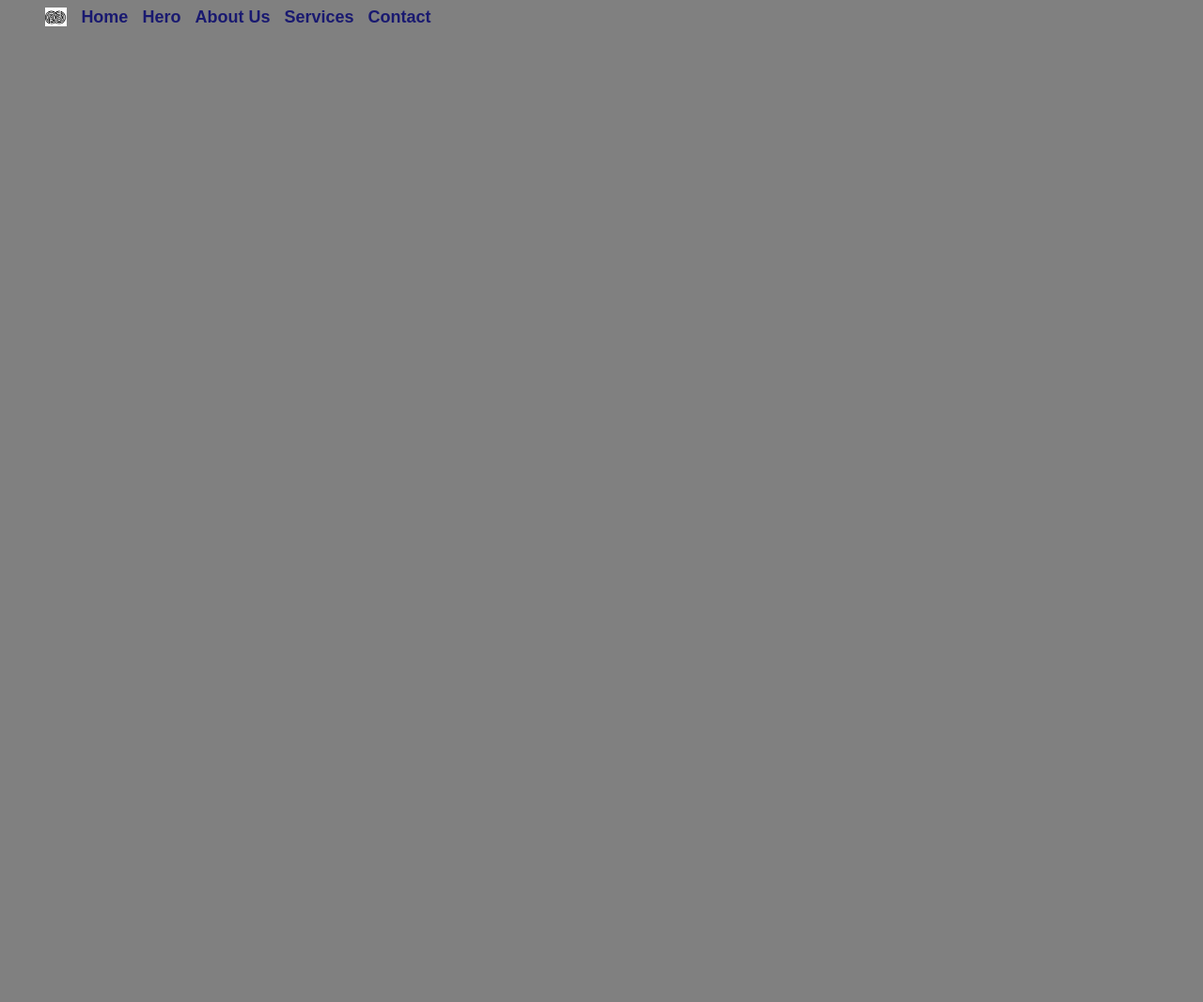
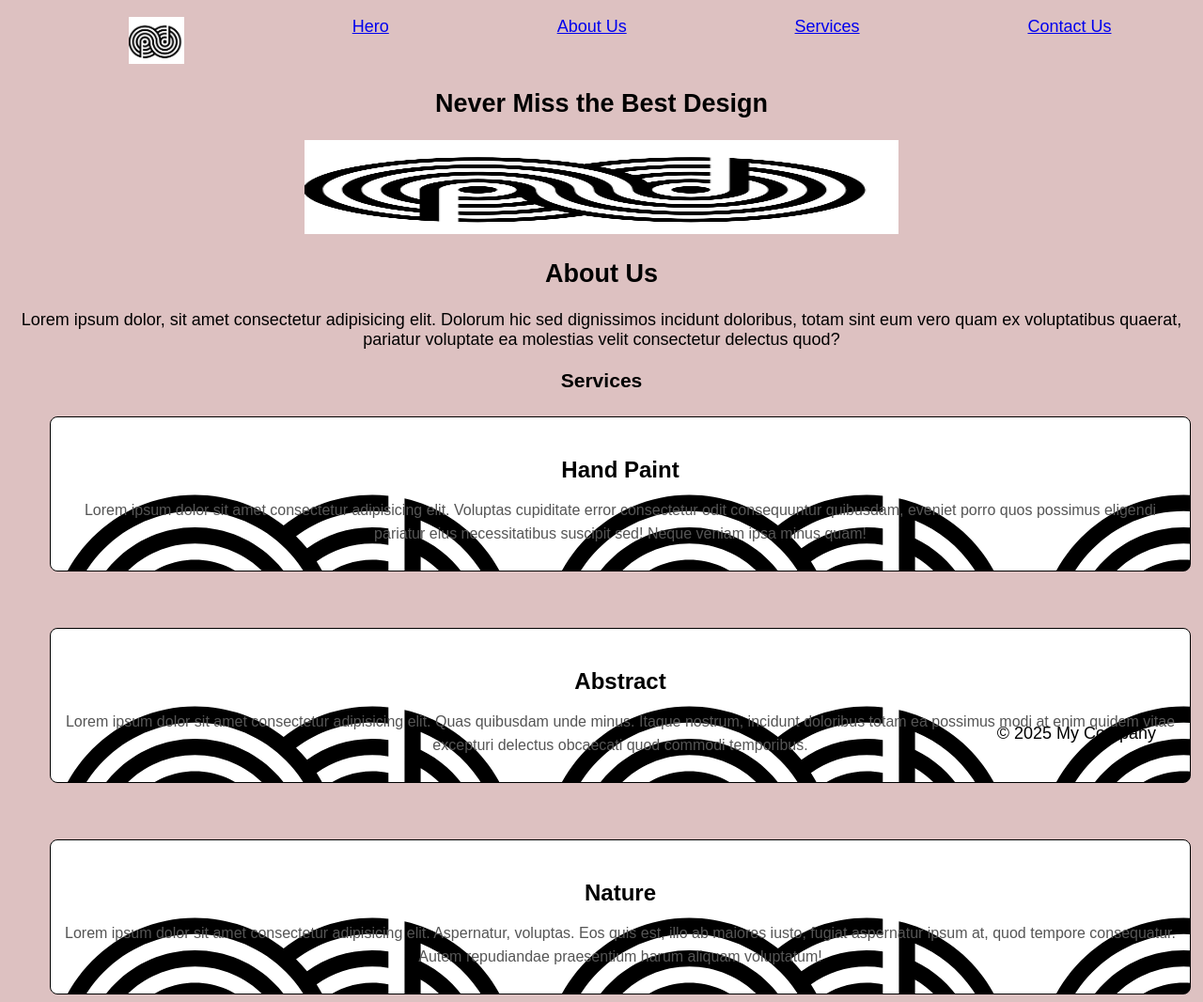
Before and after one commit to kbieman21/SBA2, a plain HTML site: page index.html in a window 1280 px wide. Shown: the top 1066 px of the page at 94% size. Before the commit the page ends 800 px from the top, so only its background shows below. Drawn offline with Linux system fonts and the light colour scheme.

Commit message:
Update the index, style and README files

```diff
--- a/index.html
+++ b/index.html
@@ -7,45 +7,108 @@
     <link rel="stylesheet" href="style.css" />
   </head>
   <body>
-    <header>
-      <nav class="main-nav">
-        <ul>
+    <header role="header">
+      <nav role="navigation" aria-label="main-nav">
+        <ul class="nav">
           <li>
-            <a href="#main">
-              <img src="logo.png" width="100%" height="20" alt="company log" />
+            <a href="#hero">
+              <img src="logo.png" width="100%" height="50" alt="company log" />
             </a>
           </li>
-          <li><a href="#main">Home</a></li>
+          <!-- <li><a href="#main">Home</a></li> -->
           <li><a href="#hero">Hero</a></li>
           <li><a href="#aboutUs">About Us</a></li>
           <li><a href="#services">Services</a></li>
-          <li><a href="#contact">Contact</a></li>
+          <li><a href="#contact">Contact Us</a></li>
         </ul>
       </nav>
     </header>
-    <!-- <main class="main">
-        <section class="hero">Hero</section>
-        <section class="aboutUs">About Us</section>
-        <section class="services">Services</section>
-        <section class="cotact">
-            <form >
+     <main role="main">
+        <section id="hero">
+          <h1>Never Miss the Best Design</h1>
+          <article>
+            <a href="#hero"> <img src="logo.png" width="50%" height="100" alt="Designed Logo"/></a>
+
+          </article>
+        </section>
+        <section id="aboutUs">
+          <h2>About Us</h2>
+          <p>
+            Lorem ipsum dolor, sit amet consectetur adipisicing elit.
+            Dolorum hic sed dignissimos incidunt doloribus, totam sint eum vero quam ex
+            voluptatibus quaerat, pariatur voluptate ea molestias velit consectetur delectus quod?
+          </p>
+        </section>
+        <section id="services">
+          <h3>Services</h3>
+          <ul class="serviceList">
+            <li>
+              <h4>Hand Paint</h4>
+              <p>Lorem ipsum dolor sit amet consectetur adipisicing elit.
+                Voluptas cupiditate error consectetur odit consequuntur quibusdam,
+                eveniet porro quos possimus eligendi pariatur eius necessitatibus
+                suscipit sed! Neque veniam ipsa minus quam!
+              </p>
+            </li>
+            <li>
+              <h4>Abstract</h4>
+              <p>Lorem ipsum dolor sit amet consectetur adipisicing elit.
+                Quas quibusdam unde minus. Itaque nostrum, incidunt doloribus
+                totam ea possimus modi at enim quidem vitae excepturi delectus
+                obcaecati quod commodi temporibus.
+              </p>
+            </li>
+            <li>
+              <h4>Nature</h4>
+              <p>Lorem ipsum dolor sit amet consectetur adipisicing elit.
+                Aspernatur, voluptas. Eos quis est, illo ab maiores iusto,
+                fugiat aspernatur ipsum at, quod tempore consequatur.
+                Autem repudiandae praesentium harum aliquam voluptatum!
+              </p>
+            </li>
+          </ul>
+        </section>
+        <section id="contact">
+            <h4>Contact Us</h4>
+            <form action="">
                 <label for="name">Name</label>
-                <input type="text" id="name" name="name" placeholder="Kibreab Solomon">
+                <input type="name" id="name" name="name" placeholder="Kibreab Solomon" style="width: 200px; padding: 10px; border: 1px solid #ccc;" required>
                 <br>
                 <label for="email">Email</label>
-                <input type="text" id="email" name="email" placeholder="example@fun.com">
+                <input type="email" id="email" name="email" placeholder="example@fun.com" style="width: 200px; padding: 10px; border: 1px solid #ccc;" required>
                 <br>
-                <label for="message">message</label>
-                <input type="text" id="message" name="message" placeholder="some text">
+                <label for="message">Message</label>
+                <input type="text" id="message" name="message" placeholder="some text" style="width: 600px; height: 500; padding: 10px; border: 1px solid #ccc;" required>
+                <br>
+                <button class="myButton" type="button">Send</button>
+
             </form>
         </section>
-        <article class="dailyNews">
-            <h6>Daily News</h6>
-            <p id="todayNew">This will display daily news for us</p>
-        </article>
+        <!-- <section id="dailyNews">
+          <h4>Daily News</h4>
+          <div id="overallNews">
+            <article>
+            <h5>Local News</h5>
+            <p>Lorem ipsum dolor sit amet consectetur adipisicing elit. Ad rerum cum quod.
+              Animi expedita corporis obcaecati aut rerum iste modi voluptate quis dolore
+              praesentium doloribus, recusandae quaerat sequi, repellendus dignissimos.
+            </p>
+          </article>
+          <article>
+            <h5>Global News</h5>
+            <p>Lorem ipsum, dolor sit amet consectetur adipisicing elit. Deserunt, explicabo distinctio,
+              laboriosam ex, aut quibusdam id minus provident sequi autem ratione? Praesentium
+              iste aut ullam doloribus vel minus dolores quos?
+            </p>
+          </article>
+          </div>
+        </section> -->
+
 
     <main>
 
-    <footer>&copy; 2025 My Company</footer> -->
+    <footer>
+      <p>&copy; 2025 My Company</p>
+    </footer>
   </body>
 </html>
--- a/style.css
+++ b/style.css
@@ -1,44 +1,95 @@
-/* attribute selector */
-
-/* input[type="text"] { border: 1px solid #ccc; } */
-
 body {
-  background-color: gray;
-  font-family: Arial, Helvetica, sans-serif;
-  /* padding: 40px 15px; */
+  background-color: rgb(221, 193, 193);
+  font-family: sans-serif;
 }
 
-nav {
-  /* position: fixed;
-top: 0;
-left: 0;
-height: 40px;
-width: 100%;
-display: flex;
-align-items: center;
-background-color: rgb(215, 223, 231);
-border-bottom: 1px solid rgb(140, 150, 160); */
+
+nav ul {
+  display: flex;
+  list-style-type: none;
+  justify-content: space-around;
+
 }
 
-nav > ul {
-  display: flex;
-  flex-direction: row;
-  gap: 15px;
-  list-style-type: none;
-  margin: 0;
+#hero{
+   text-align: center;
+
+
 }
 
-nav a {
-  color: midnightblue;
-  font-weight: 700;
-  text-decoration: none;
+#aboutUs{
+   text-align: center;
 }
 
-nav a:hover {
-  color: slateblue;
-  font-weight: 700;
-  text-decoration: none;
+#services{
+   text-align: center;
 }
+
+
+
+/* Service List */
+.serviceList {
+display: grid;
+grid-template-columns: 1fr;
+grid-template-rows: repeat(3, 1fr);
+grid-column-gap: 0px;
+grid-row-gap: 50px;
+list-style: none;
+
+}
+
+/* Individual Service Item */
+.serviceList li {
+  background-color: azure;
+  border: 1px solid black;
+  border-radius: 8px;
+  padding: 10px;
+  margin: 5px;
+  background-image: url(logo.png);
+
+}
+
+
+/* Service Heading */
+.serviceList h4 {
+  font-size: 1.5rem;
+  margin-bottom: 10px;
+
+}
+
+/* Service Paragraph */
+.serviceList p {
+  font-size: 1rem;
+  color: #555;
+  line-height: 1.6;
+}
+
+
+
+
+/* article {
+  background-color: azure;
+  border: 1px solid black;
+  border-radius: 8px;
+  padding: 10px;
+  margin: 5px;
+}
+
+#overallNews {
+  list-style: none;
+  display: flex;
+  justify-content: space-around;
+}
+
+#overallNews article{
+  background-color: azure;
+  border: 1px solid black;
+  border-radius: 8px;
+  padding: 10px;
+  margin: 5px;
+} */
+
+
 
 footer {
   position: fixed;
@@ -49,34 +100,35 @@ footer {
   align-items: center;
 }
 
-/* element selector */
-p {
-  color: green;
+
+form{
+    display: flex;
+    flex-direction: column;
+
+
 }
 
-/* class selector */
-.hero {
-  /* padding: 20rem; */
-}
-
-.main-nav{
-    display: flex;
-}
-.main {
-  display: grid;
-  grid-template-columns: repeat(2, 1fr);
-  grid-template-rows: 100px 100px;
-  gap: 10px;
-}
-
-/* id selector */
-#home {
-}
-#main {
-}
+.myButton {
+      background-color: rgb(95, 51, 165);
+      color: white;
+      padding: 15px 30px;
+      border: 2px solid darkpurple;
+      border-radius: 10px;
+      font-size: 18px;
+      cursor: pointer;
+      transition: background-color 0.3s ease; /* Smooth transition on hover */
+       align-self: flex-start;
+    }
 
 @media (min-width: 768px) {
   body {
     font-size: 18px;
   }
 }
+
+a img {
+  border: none;
+  background-color: blueviolet;
+
+  /* Older browsers may require border: 0; */
+}
```
Also changed, not shown: 1 other file.
